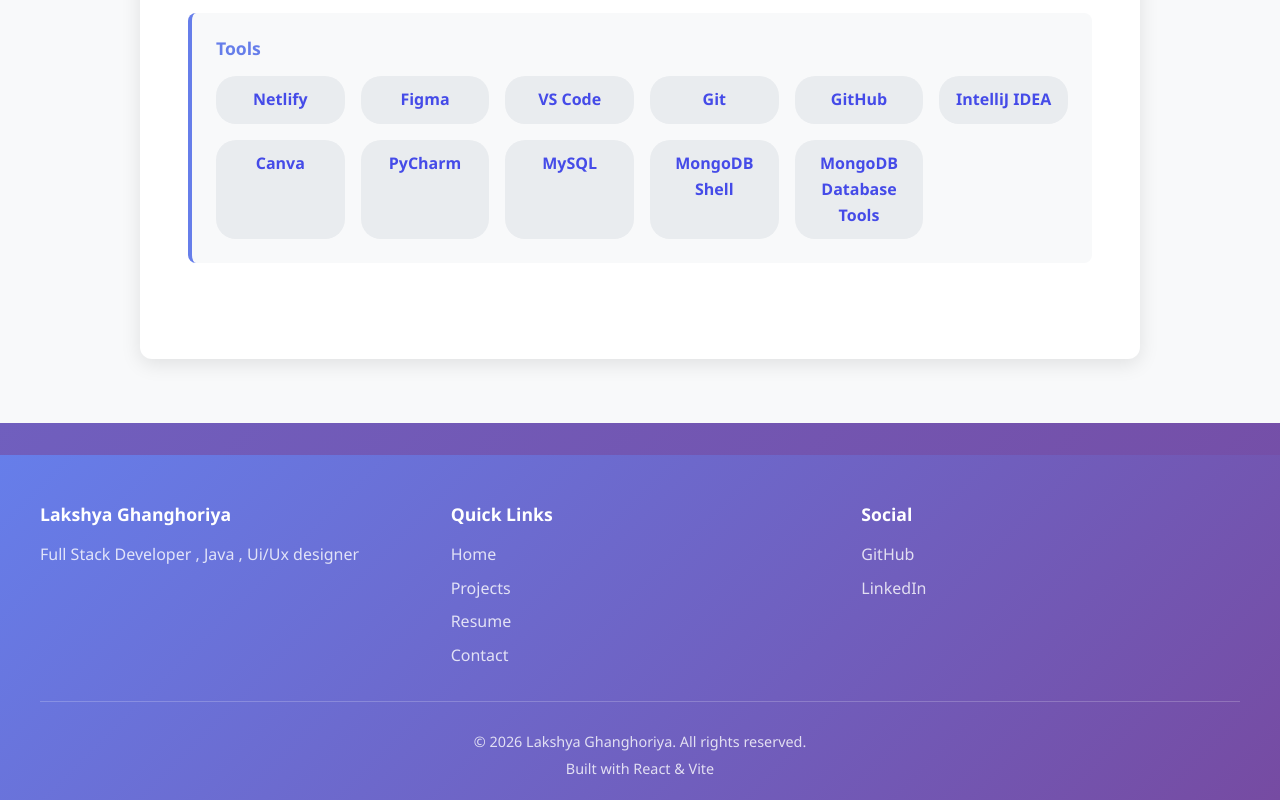
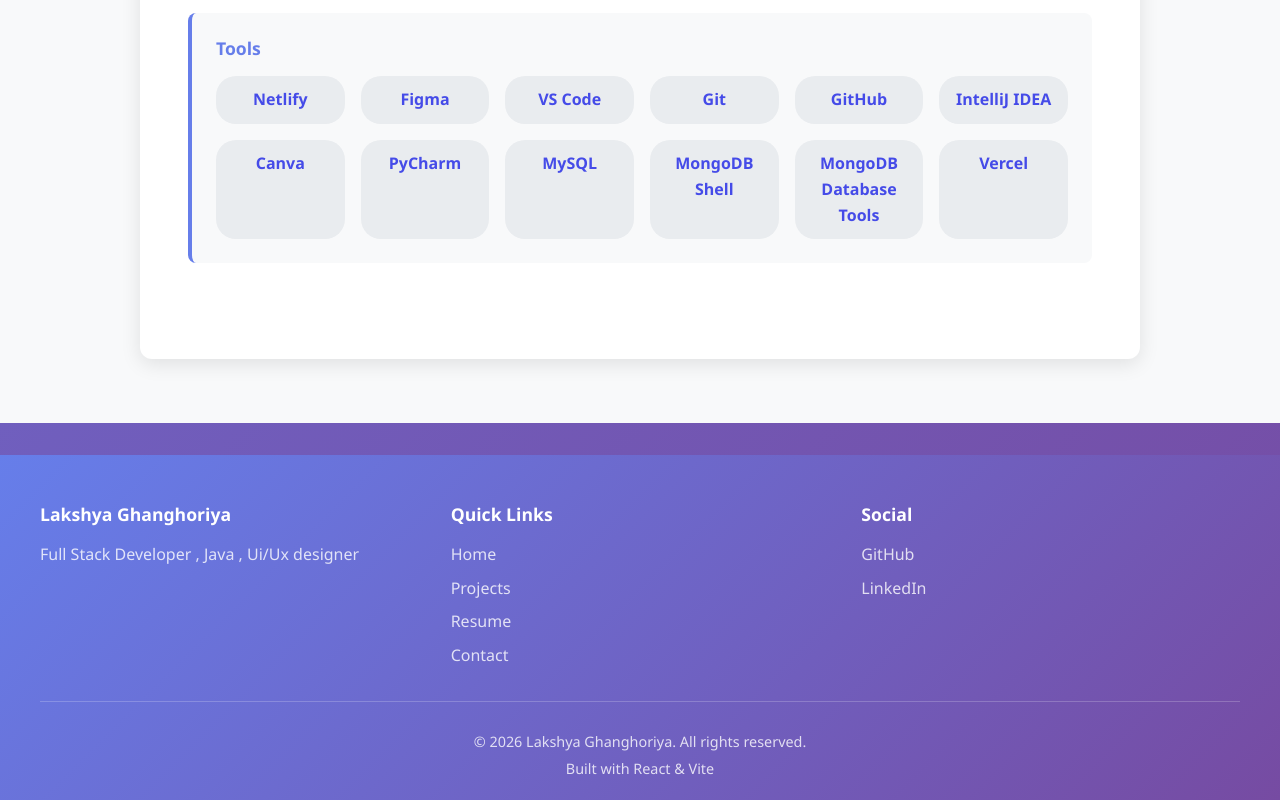
Before and after one commit to Lakshya-2004/PortFolio-Lakshya_Ghanghoriya, a React (Vite) app: page /resume in a window 1280 px wide. Shown: the part 2162-2962 px from the top of the page. Built offline with nearby package versions, Linux system fonts and the light colour scheme.

Commit message:
finalized

```diff
--- a/src/data/portfolioData.js
+++ b/src/data/portfolioData.js
@@ -11,7 +11,7 @@
      leetcode: "https://leetcode.com/u/kumarirajm446/",
   },
   skills: ["React", "Java", "JavaScript", "Node.js", "MongoDB", "Express", "HTML/CSS", "Git", "Vite", "SQL", "UI/UX Designer"],
-  tools: ["Netlify", "Figma", "VS Code", "Git", "GitHub", "IntelliJ IDEA", "Canva", "PyCharm", "MySQL", "MongoDB Shell", "MongoDB Database Tools"],
+  tools: ["Netlify", "Figma", "VS Code", "Git", "GitHub", "IntelliJ IDEA", "Canva", "PyCharm", "MySQL", "MongoDB Shell", "MongoDB Database Tools", "Vercel"],
   about: "Third year CSE student at Madhav Institute of Technology and Science, Gwalior (CGPA: 8.4) with hands-on full stack development experience using React, Node.js, Express.js, MongoDB, Java, and UI/UX design. Contributed to projects as a UI/UX Designer and Frontend Developer, building responsive interfaces and solving complex problems. Completed 250+ LeetCode and 40+ HackerRank coding problems. Active member of the GFG Society and eager to apply technical skills in a real-world internship.",
 };
 
@@ -19,7 +19,7 @@
   languages: ["Java", "Python", "C", "C++", "JavaScript", "SQL", "HTML"],
   frameworks: ["MERN Stack", "React", "Tailwind CSS", "Bootstrap", "Matplotlib", "NumPy", "Mongoose"],
   databases: ["MySQL", "MongoDB"],
-  tools: ["Netlify", "Figma", "VS Code", "Git", "GitHub", "IntelliJ IDEA", "Canva", "PyCharm", "MySQL", "MongoDB Shell", "MongoDB Database Tools"],
+  tools: ["Netlify", "Figma", "VS Code", "Git", "GitHub", "IntelliJ IDEA", "Canva", "PyCharm", "MySQL", "MongoDB Shell", "MongoDB Database Tools", "Vercel"],
 };
 
 export const projectsData = [
```
